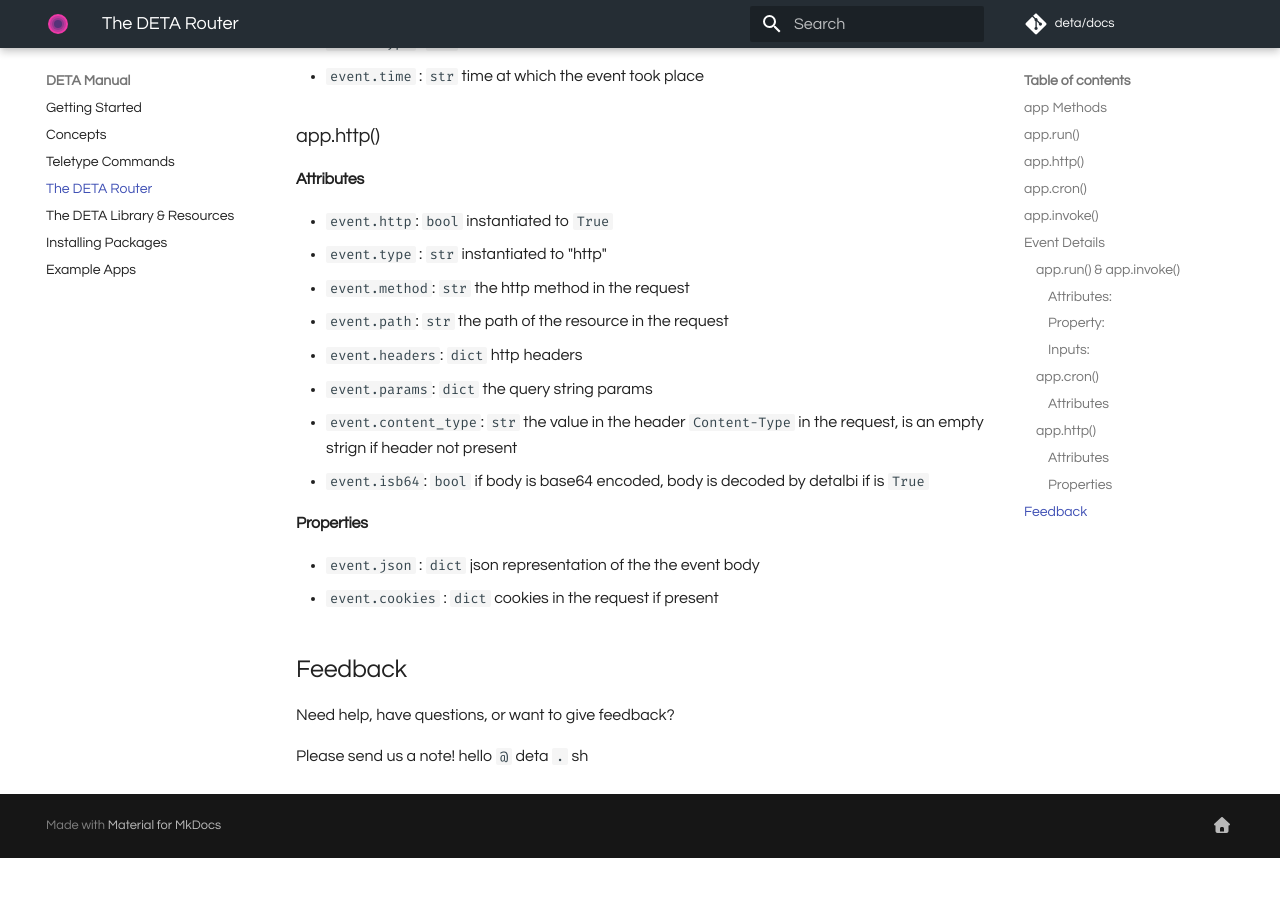
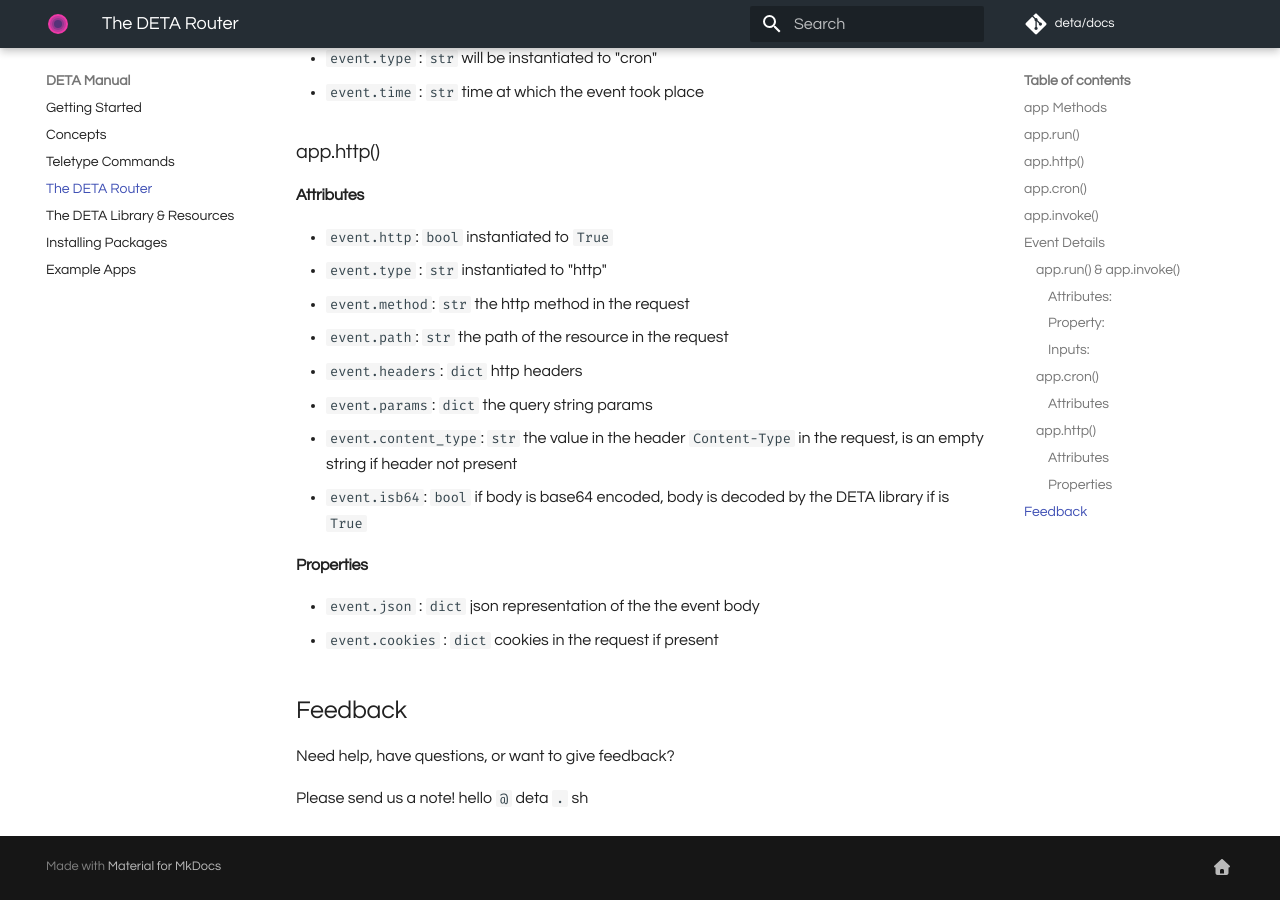
Before and after one commit to fmquaglia/manual, an MkDocs documentation site: the page built from docs/DETA_router.md, in a window 1280 px wide and 900 px high, scrolled down 4994 px. Built offline with MkDocs 1.6.1 and Material for MkDocs 9.7.7, drawn with Linux system fonts in a browser that asks for light colours; comment, search, counter and statistics services are not loaded; before the commit the page ends 5852 px from its top, so only the background shows below that; some of the changed text lies outside the part shown.

Commit message:
router formatting

```diff
--- a/docs/DETA_router.md
+++ b/docs/DETA_router.md
@@ -240,8 +240,8 @@ All events, regardless of the `app` method have:
 - `event.path`: `str` the path of the resource in the request
 - `event.headers`: `dict` http headers
 - `event.params`: `dict` the query string params
-- `event.content_type`: `str` the value in the header `Content-Type` in the request, is an empty strign if header not present
-- `event.isb64`: `bool` if body is base64 encoded, body is decoded by detalbi if is `True`
+- `event.content_type`: `str` the value in the header `Content-Type` in the request, is an empty string if header not present
+- `event.isb64`: `bool` if body is base64 encoded, body is decoded by the DETA library if is `True`
 
 #### Properties
 - `event.json` : `dict` json representation of the the event body
```
Also changed, not shown: other parts of docs/DETA_router.md (+2 -2 lines).
